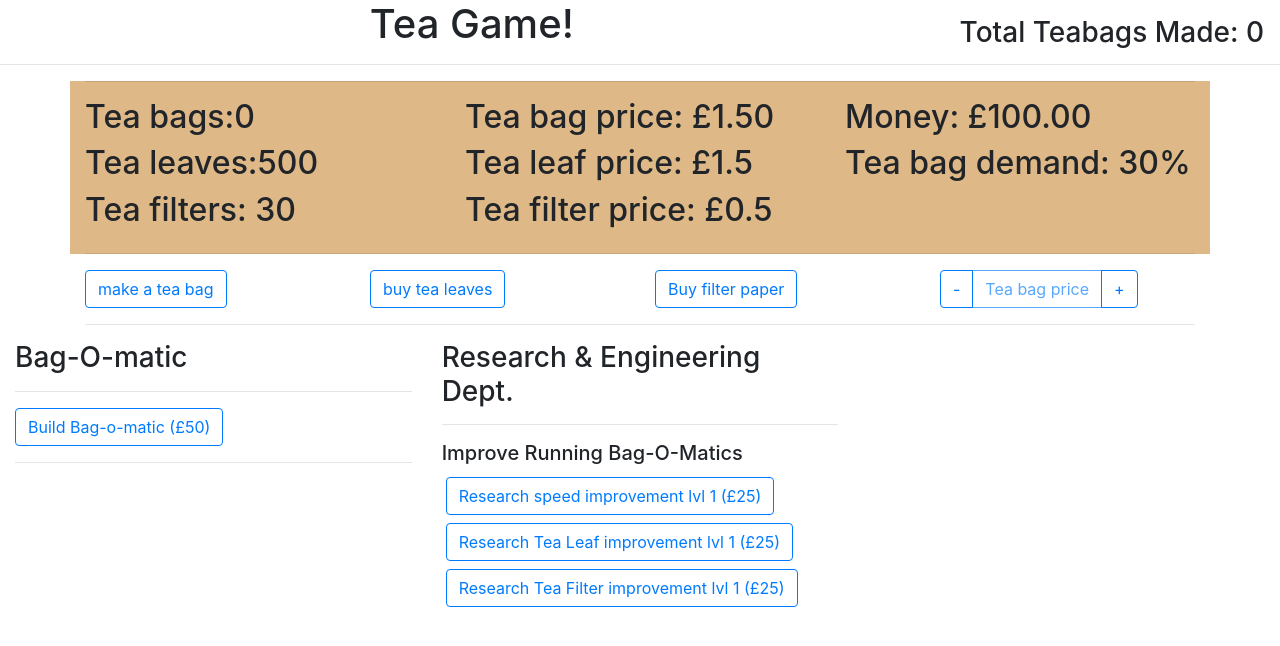
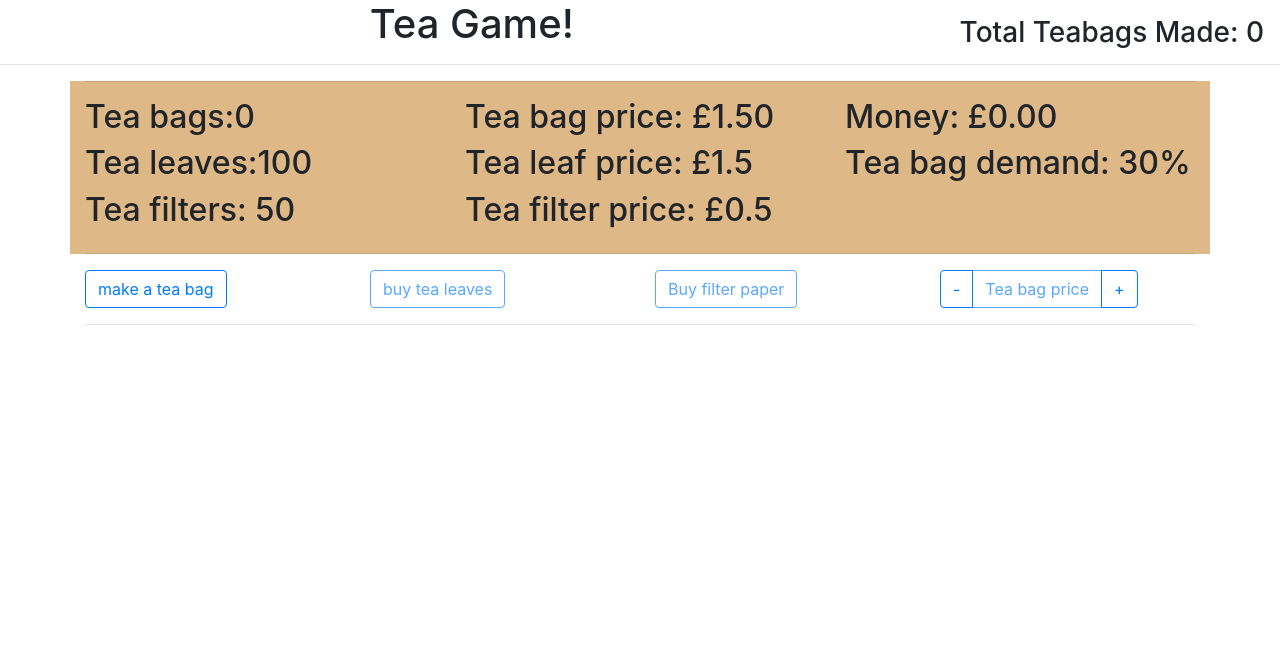
Before and after one commit to sinic46/AngularTeaGame, an Angular app in the folder TeaGame/: page / in a window 1280 px wide. Shown: the top 646 px of the page. Built offline with nearby package versions, Linux system fonts and the light colour scheme.

Commit message:
added live features and set money to 0

```diff
--- a/TeaGame/src/app/market-dept/market-dept.component.html
+++ b/TeaGame/src/app/market-dept/market-dept.component.html
@@ -2,6 +2,6 @@
     <div>
         <h3>Marketing Dept.</h3>
         <hr>
-
+        <h5>(coming soon!)</h5>
     </div>
 </div>
--- a/TeaGame/src/app/tea-game/tea-game.component.ts
+++ b/TeaGame/src/app/tea-game/tea-game.component.ts
@@ -18,17 +18,17 @@ export class TeaGameComponent implements OnInit {
   teaBagDemand: number = 30;
   totalTeaBagsMade: number = 0;
 
-  TeaLeaves: number = 500;
+  TeaLeaves: number = 100;
   teaLeafPrice: number = 1.5;
 
-  teaFilterPaper: number = 30;
+  teaFilterPaper: number = 50;
   teaFilterPaperPrice: number = 0.5;
-  money: number = 100.00;
+  money: number = 0.00;
 
   /* system used variables */
 
   /* generator variables */
-  autoTeaBagMakers: boolean = true;
+  autoTeaBagMakers: boolean = false;
   TBMMaxSpeedLevel: number = 1
   TBMCreateSpeed: number = 1
   TBMUpgradeSpeedPrice: number = 25
@@ -41,7 +41,7 @@ export class TeaGameComponent implements OnInit {
   TBMCreateFilterLevel: number = 1
   TBMUpgradeFilterPrice: number = 25
 
-  EngineerDept: boolean = true;
+  EngineerDept: boolean = false;
   MarketingDept: boolean = false;
 
 
--- a/TeaGame/src/app/tea-game/teabag-generators/teabag-generators.component.html
+++ b/TeaGame/src/app/tea-game/teabag-generators/teabag-generators.component.html
@@ -19,9 +19,9 @@
                 <div [attr.id]="'collapseOne_' + i" class="panel-collapse collapse in">
                     <div class="card-body rounded border">
                         <div class=" d-flex justify-content-around">
-                            <p class="p-2">Bags per Second: {{machine.TBPS}}</p>
-                            <p class="p-2">Leaves used: {{machine.LeavesUsed}}</p>
-                            <p class="p-2">filters used: {{machine.FiltersUsed}}</p>
+                            <p class="p-2">Bags per Sec: {{machine.TBPS}}</p>
+                            <p class="p-2">Leaves per Sec: {{machine.LeavesUsed}}</p>
+                            <p class="p-2">filters Per Sec: {{machine.FiltersUsed}}</p>
                         </div>
                         <hr>
                         <h5 class="d-flex justify-content-center">upgrades</h5>
```
Also changed, not shown: TeaGame/src/app/main-buttons/main-buttons.component.html (+6 -3 lines).
